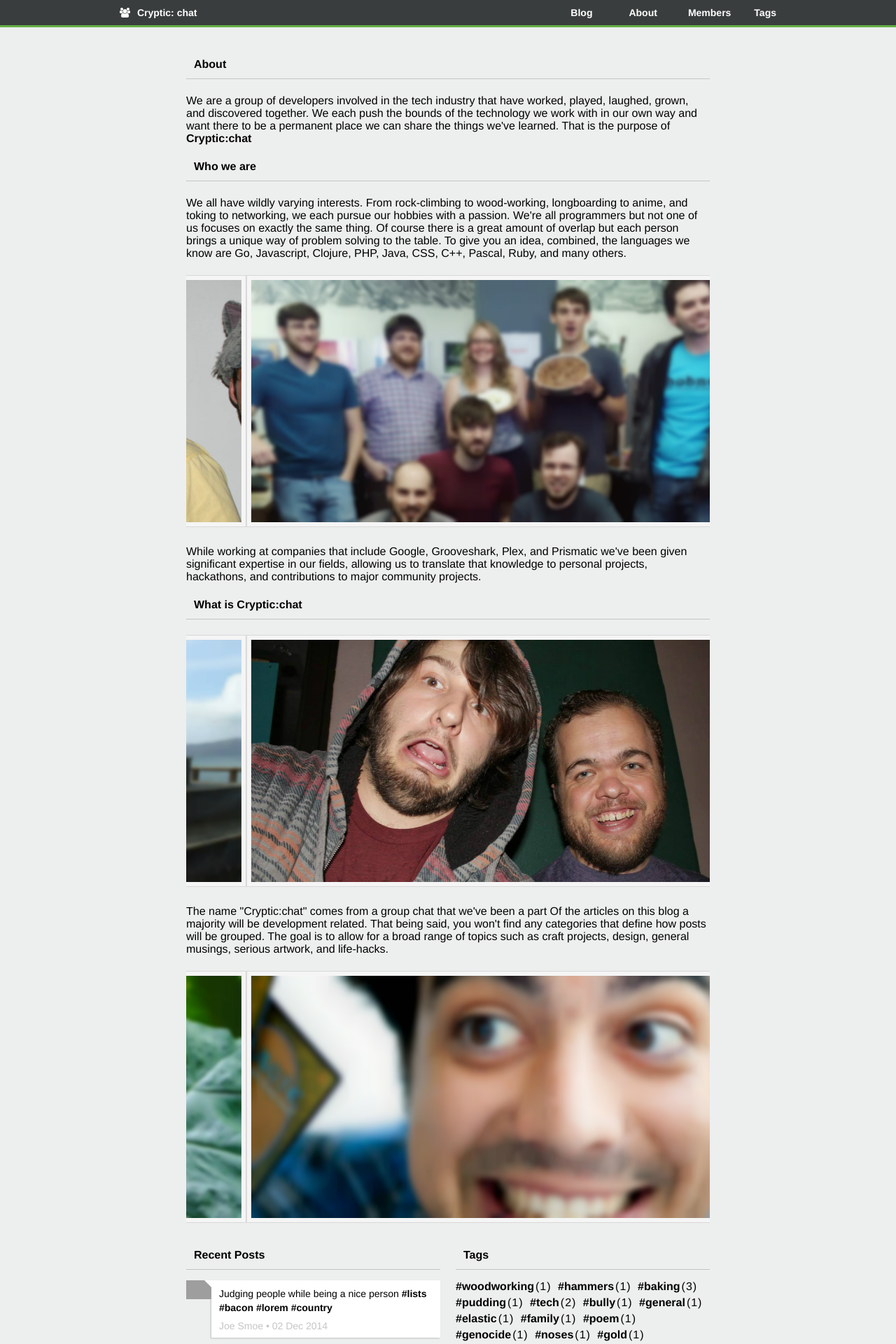
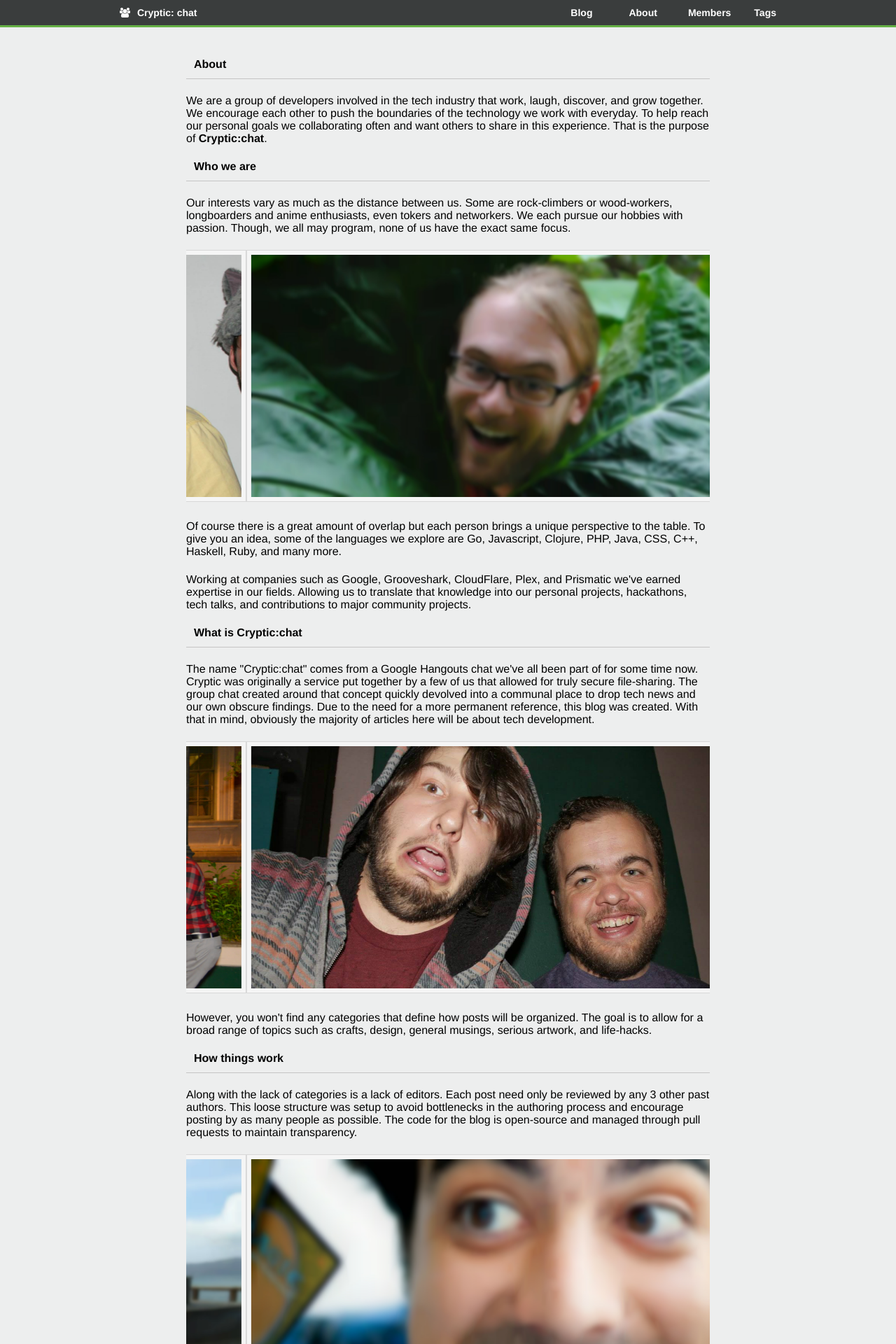
Before and after one commit to cryptic-io/cryptic-chat, a Jekyll site: the page built from about/index.html, in a window 1280 px wide. Shown: the top 1920 px of the page at 70% size. Built offline with Jekyll 4.4.1, drawn with Linux system fonts in a browser that asks for light colours; nearby versions of some CDN libraries; some of the changed text lies outside the part shown; grey boxes are pictures that could not be loaded.

Commit message:
Slider and About page completed. Companies added to Members page.

```diff
--- a/about/index.html
+++ b/about/index.html
@@ -11,20 +11,31 @@ elementID: about
 
 <h2 class="page-header">About</h2>
 
-<p>We are a group of developers involved in the tech industry that have worked, played, laughed, grown, and discovered together. We each push the bounds of the technology we work with in our own way and want there to be a permanent place we can share the things we've learned. That is the purpose of <span style="font-weight: bold;">Cryptic:chat</span></p>
+<p>We are a group of developers involved in the tech industry that work, laugh, discover, and grow together. We encourage each other to push the boundaries of the technology we work with everyday. To help reach our personal goals we collaborating often and want others to share in this experience. That is the purpose of <span style="font-weight: bold;">Cryptic:chat</span>.</p>
 
 <h3 class="page-sub-header page-header">Who we are</h3>
 
-<p>We all have wildly varying interests. From rock-climbing to wood-working, longboarding to anime, and toking to networking, we each pursue our hobbies with a passion. We're all programmers but not one of us focuses on exactly the same thing. Of course there is a great amount of overlap but each person brings a unique way of problem solving to the table. To give you an idea, combined, the languages we know are Go, Javascript, Clojure, PHP, Java, CSS, C++, Pascal, Ruby, and many others.</p>
+<p>Our interests vary as much as the distance between us. Some are rock-climbers or wood-workers, longboarders and anime enthusiasts, even tokers and networkers. We each pursue our hobbies with passion. Though, we all may program, none of us have the exact same focus.</p>
 
 {% include css-slider.html images=slider1 %}
 
-<p>While working at companies that include Google, Grooveshark, Plex, and Prismatic we've been given significant expertise in our fields, allowing us to translate that knowledge to personal projects, hackathons, and contributions to major community projects.</p>
+<p>Of course there is a great amount of overlap but each person brings a unique perspective to the table. To give you an idea, some of the languages we explore are Go, Javascript, Clojure, PHP, Java, CSS, C++, Haskell, Ruby, and many more.</p>
+
+<p>Working at companies such as Google, Grooveshark, CloudFlare, Plex, and Prismatic we've earned expertise in our fields. Allowing us to translate that knowledge into our personal projects, hackathons, tech talks, and contributions to major community projects.</p>
 
 <h3 class="page-sub-header page-header">What is Cryptic:chat</h3>
 
+<p>The name "Cryptic:chat" comes from a Google Hangouts chat we've all been part of for some time now. Cryptic was originally a service put together by a few of us that allowed for truly secure file-sharing. The group chat created around that concept quickly devolved into a communal place to drop tech news and our own obscure findings. Due to the need for a more permanent reference, this blog was created. With that in mind, obviously the majority of articles here will be about tech development.</p>
+
 {% include css-slider.html images=slider2 %}
 
-<p>The name "Cryptic:chat" comes from a group chat that we've been a part Of the articles on this blog a majority will be development related. That being said, you won't find any categories that define how posts will be grouped. The goal is to allow for a broad range of topics such as craft projects, design, general musings, serious artwork, and life-hacks.</p>
+<p>However, you won't find any categories that define how posts will be organized. The goal is to allow for a broad range of topics such as crafts, design, general musings, serious artwork, and life-hacks.</p>
+
+
+<h3 class="page-sub-header page-header">How things work</h3>
+
+<p>Along with the lack of categories is a lack of editors. Each post need only be reviewed by any 3 other past authors. This loose structure was setup to avoid bottlenecks in the authoring process and encourage posting by as many people as possible. The code for the blog is open-source and managed through pull requests to maintain transparency.</p>
 
 {% include css-slider.html images=slider3 %}
+
+<p>To find more info on how this group blog works you can read through the documentation here.</p>
--- a/members/index.html
+++ b/members/index.html
@@ -25,7 +25,6 @@ elementID: members
 
     {% for member in site.data.members %}
 
-
         <li id="{{ member.github }}" class="members-list-item">
 
             {% include member.html member=member %}
```
Also changed, not shown: Notes.txt (+0 -8 lines), _data/companies.yml (added, +8 -0 lines), _data/members.yml (+19 -0 lines), _includes/css/member.css (+18 -3 lines), _includes/member.html (+20 -0 lines), imgs/slider/slider1-image1.jpg, imgs/slider/slider1-image2.jpg, imgs/slider/slider1-image8.jpg (added), imgs/slider/slider2-image1.jpg, imgs/slider/slider2-image3.jpg, imgs/slider/slider3-image1.jpg.
